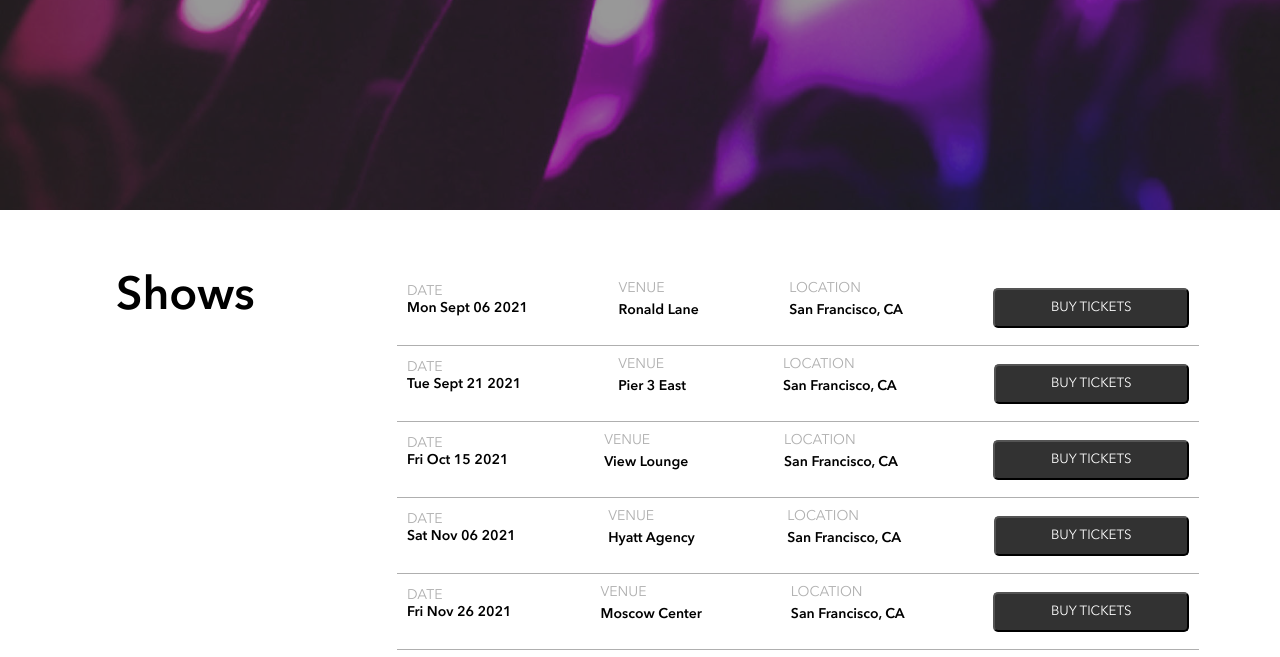
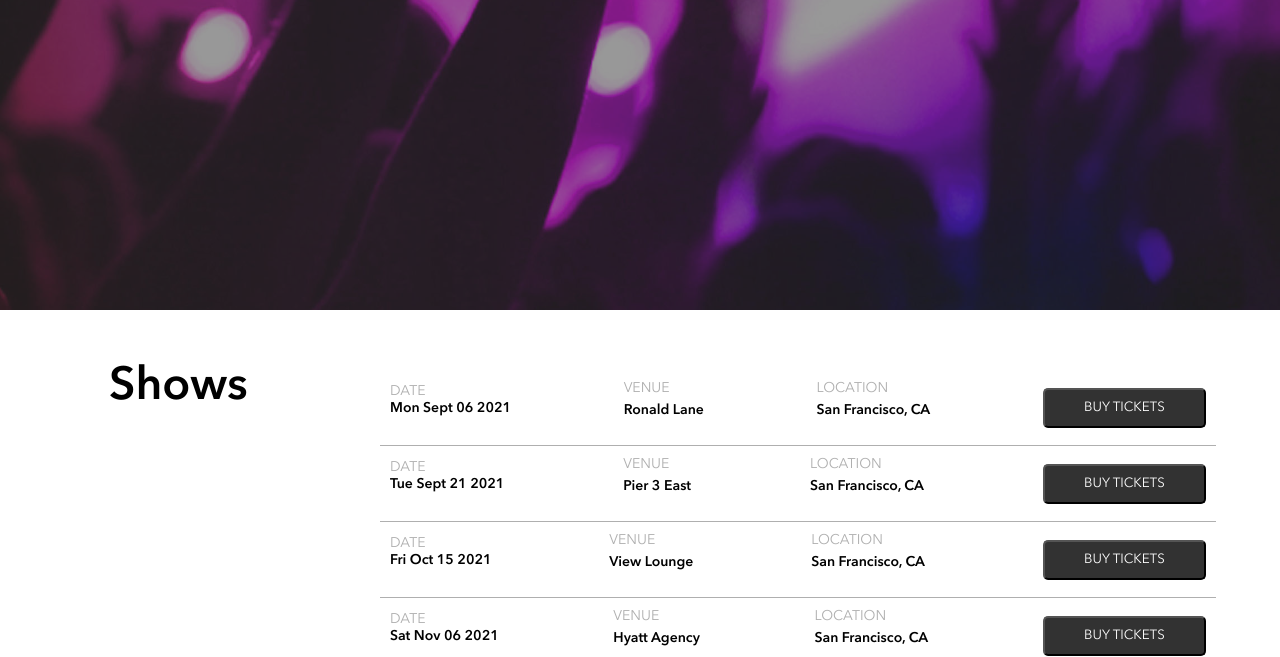
Before and after one commit to BilalHassen/bandsite-brainstation, a plain HTML site: page pages/shows.html in a window 1280 px wide. Shown: the part 560-1217 px from the top of the page. Drawn offline with Linux system fonts and the light colour scheme.

Commit message:
fix spacing and add styling to better match the mockup

```diff
--- a/pages/shows.html
+++ b/pages/shows.html
@@ -37,7 +37,7 @@
       <p class="hero__para">Beautiful Beasts Album</p>
       <div class="hero__wrapper">
         <h1 class="hero__header">
-          Queen of Yellow <br> x
+          Queen of Yellow x <br>
           For the Stings
         </h1>
         <div class="hero__song-container">
--- a/styles/bio.scss
+++ b/styles/bio.scss
@@ -8,7 +8,7 @@
 @import "./partials/information";
 @import "./partials/gallery";
 @import "./partials/footer";
-@import './partials/js-comment';
+@import "./partials/js-comment";
 
 body {
   min-height: 100vh;
--- a/styles/partials/_footer.scss
+++ b/styles/partials/_footer.scss
@@ -4,7 +4,6 @@
   line-height: 1.8rem;
   position: relative;
   border-top: 2px solid $color-4;
-  margin-bottom: 4rem;
 
   @include tablet {
     font-size: 1.4rem;
--- a/styles/partials/_js-comment.scss
+++ b/styles/partials/_js-comment.scss
@@ -103,16 +103,13 @@
 }
 
 .comment__form-container {
-  max-height: 70vw;
-
   @include tablet {
-    height: 35vw;
+    padding-bottom: 3rem;
     padding-left: 7rem;
     margin-right: 14rem;
   }
 
   @include desktop {
-    height: 75vh;
     padding-left: 17rem;
     margin-right: 20rem;
   }
--- a/styles/partials/_showsHero.scss
+++ b/styles/partials/_showsHero.scss
@@ -10,17 +10,18 @@
     font-weight: 400;
     line-height: 32px;
     padding: 2.4rem 1.6rem 1.6rem;
-    position: absolute;
 
     @include tablet {
       font-size: 2.4rem;
-      padding-left: 3.6rem;
+      padding-left: 5rem;
+      padding-bottom: 1rem;
+      padding-top: 10rem;
     }
 
     @include desktop {
       font-size: 3.6rem;
       position: absolute;
-      top: 29rem;
+      top: 24rem;
       left: 6rem;
     }
   }
@@ -32,9 +33,9 @@
     height: 22rem;
 
     @include tablet {
-      padding-top: 5rem;
       max-width: 360%;
-      height: 46rem;
+      height: 40rem;
+      padding: 0rem;
     }
 
     @include desktop {
@@ -43,7 +44,7 @@
       justify-content: space-between;
       align-items: center;
       max-width: 130rem;
-      height: 70rem;
+      height: 80rem;
     }
   }
 
@@ -60,7 +61,7 @@
       font-weight: 600;
       font-size: 6rem;
       line-height: 6.8rem;
-      padding-left: 3.6rem;
+      padding-left: 5rem;
     }
 
     @include desktop {
@@ -69,20 +70,31 @@
   }
 
   &__song-container {
-    width: 40%;
+    width: 100%;
     padding-left: 1.6rem;
     padding-right: 1.6rem;
 
+    @include tablet {
+      width: 52%;
+      padding-left: 5rem;
+    }
+
     @include desktop {
-      margin-right: 7.5rem;
-      width: 40%;
+      margin-right: 11rem;
+      width: 37%;
     }
   }
 
   &__song {
-    border-radius: 10px;
+    border-radius: 3px;
     background-color: white;
     width: 100%;
     height: 100px;
+
+    @include tablet {
+      margin-top: 2rem;
+      width: 110%;
+      height: 15rem;
+    }
   }
 }
--- a/styles/partials/_showsinfo.scss
+++ b/styles/partials/_showsinfo.scss
@@ -7,19 +7,19 @@
   @include desktop {
     margin-left: 35rem;
     width: 70%;
-    padding-top: 6rem;
+    padding: 6rem 3rem;
   }
 
   &__heading {
     font-size: 2.4rem;
-    padding: 3rem 1.6rem 1rem;
+    padding: 3rem 0.9rem 1rem;
     font-weight: 600;
 
     @include desktop {
       position: absolute;
       left: 10rem;
       font-size: 4.6rem;
-      top: 80rem;
+      top: 89rem;
     }
   }
 
@@ -88,5 +88,13 @@
       width: 25%;
       height: 40px;
     }
+
+    @include desktop {
+      width: 20%;
+    }
   }
 }
+
+.shows__heading {
+  padding-right: 0rem;
+}
```
Also changed, not shown: styles/bio.css, styles/shows.css, 2 other files.
